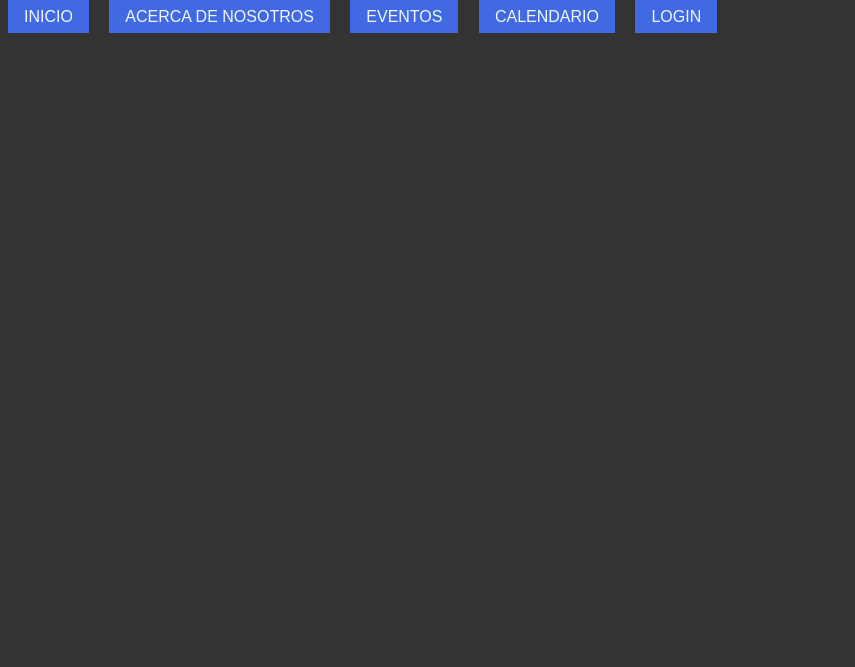
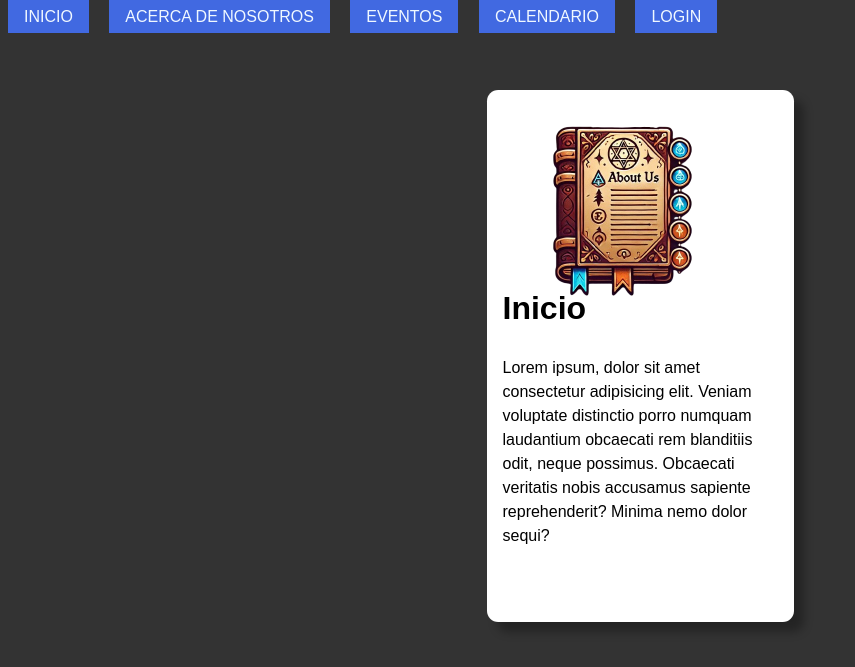
Before and after one commit to ManuelJDonoso/Proyecto_daw, a PHP site: page / in a window 1280 px wide. Shown: the top 667 px of the page, without its empty margins (0-855 px from the left). Run offline with PHP 8.4, Linux system fonts and the light colour scheme.

Commit message:
ejemplo targeta

```diff
--- a/css/styles.css
+++ b/css/styles.css
@@ -10,36 +10,63 @@ ul {
   margin-top: 0;
 }
 
-a{
+a {
   color: aliceblue;
   text-decoration: none;
 }
 
 /*comentario menu*/
-.menu{
+.menu {
   margin-bottom: 4em;
 }
 
-.menu__item{
-
+.menu__item {
   display: inline;
-
 }
 
-.menu__link{
+.menu__link {
   margin-right: 1em;
   background-color: royalblue;
   padding: 0.5em 1em;
-
 }
 
-.menu--vertical .menu__item{
+.menu--vertical .menu__item {
   display: block;
   margin-bottom: 1em;
-
 }
 
-.menu--vertical .menu__link{
-
+.menu--vertical .menu__link {
   background-color: transparent;
 }
+
+.card {
+  position: relative;
+  width: 275px;
+  height: 500px;
+  margin: 0 auto 1em;
+  padding: 1em;
+  background-color: #fff;
+  border-radius: 0.7em;
+  box-shadow: 10px 10px 10px rgb(0 0 0 / 0.3);
+}
+
+.card__title {
+  position: absolute;
+  top: 200px;
+  margin: 0;
+  font-size: 2rem;
+}
+
+.card__description {
+  position: absolute;
+  top: 250px;
+  width: 250px;
+  line-height: 1.5;
+}
+
+.card__avatar {
+  position: absolute;
+  top: 0;
+  right: 3em;
+  width: 250px;
+}
--- a/index.php
+++ b/index.php
@@ -15,7 +15,17 @@
         ?>
 
     </header>
-    <main></main>
+    <main>
+
+        <article class="card">
+            <img class="card__avatar" src="assets/images/acerca_de.png" alt="icono targeta">
+            <h2 class="card__title">Inicio</h2>
+            <p class="card__description">Lorem ipsum, dolor sit amet consectetur adipisicing elit. Veniam voluptate distinctio porro numquam laudantium obcaecati rem blanditiis odit, neque possimus. Obcaecati veritatis nobis accusamus sapiente reprehenderit? Minima nemo dolor sequi?</p>
+
+        </article>
+
+
+    </main>
     <footer></footer>
 </body>
 
```
Also changed, not shown: assets/images/acerca_de.png (added). Lines whose indentation alone changed are shown as unchanged.
